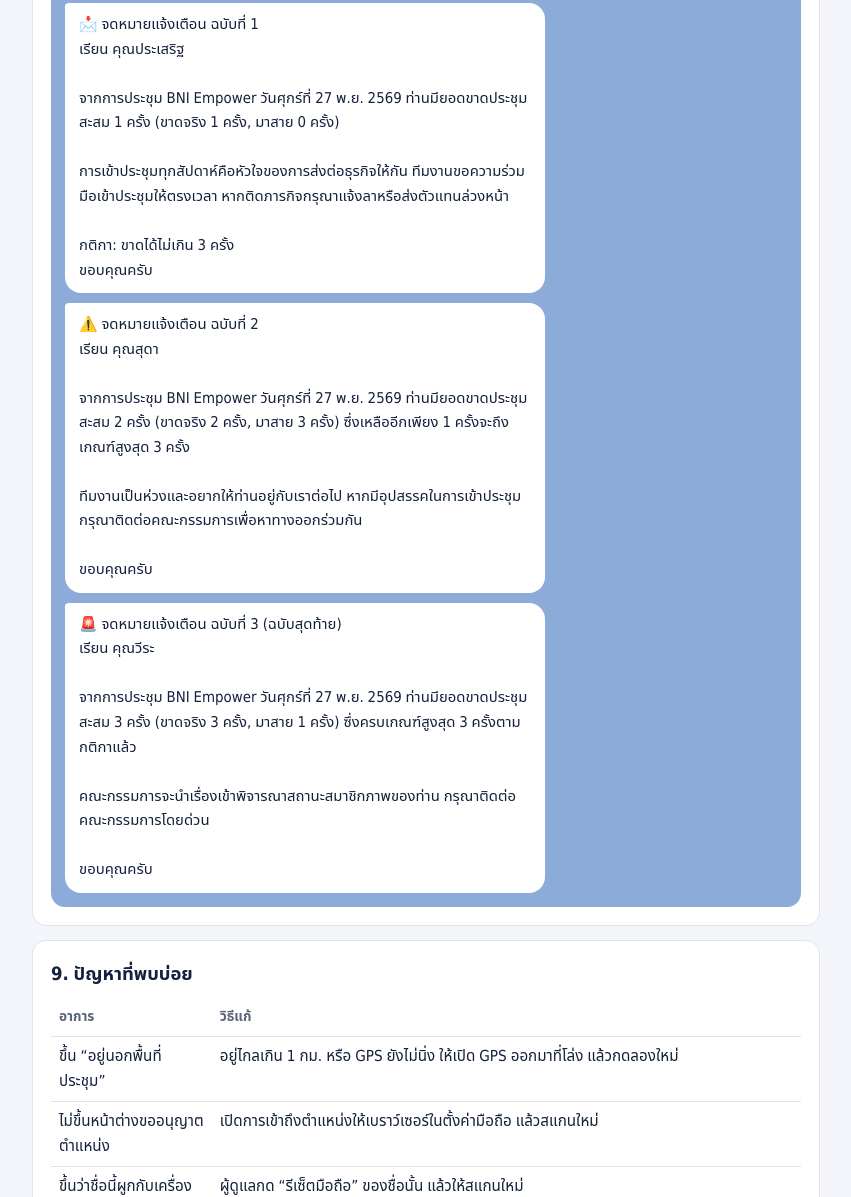
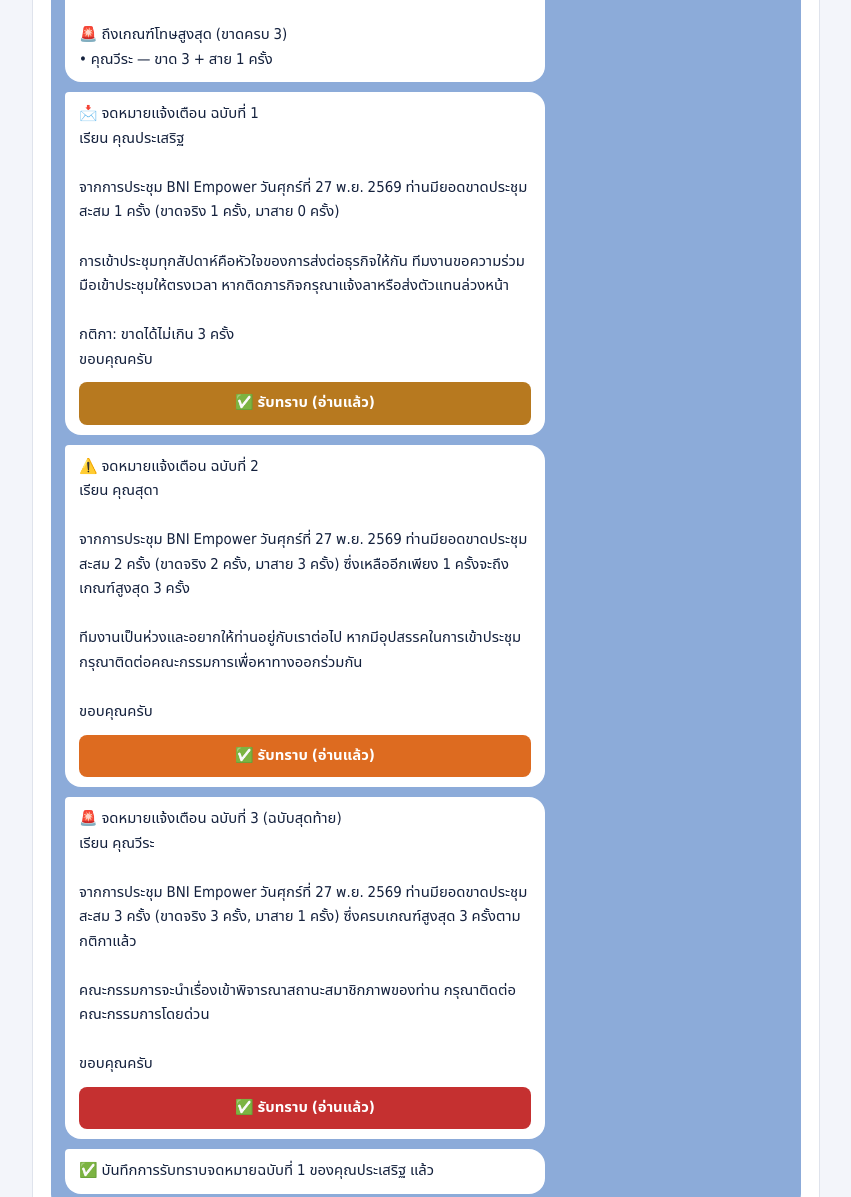
Before and after one commit to omegaesarn999-creator/meeting-checkin, a plain HTML site: page guide.html in a window 1280 px wide. Shown: the part 3840-5037 px from the top of the page, without its empty margins (214-1065 px from the left). Drawn offline with Linux system fonts and the light colour scheme.

Commit message:
Warning letters with acknowledge button

```diff
--- a/guide.html
+++ b/guide.html
@@ -24,6 +24,7 @@
   .line { background:#8cabd9; border-radius:14px; padding:14px; }
   .bubble { background:#fff; border-radius:4px 16px 16px 16px; padding:10px 14px; white-space:pre-wrap; font-size:.93rem; max-width:480px; margin-bottom:10px; }
   .bubble:last-child { margin-bottom:0; }
+  .ack { display:block; margin-top:10px; padding:9px; border-radius:8px; color:#fff; text-align:center; font-weight:600; white-space:normal; }
   table { width:100%; border-collapse:collapse; font-size:.95rem; }
   th, td { text-align:left; padding:7px 8px; border-bottom:1px solid var(--line); vertical-align:top; }
   th { color:var(--muted); font-size:.85rem; }
@@ -136,6 +137,8 @@
       <li>มี 3 ฉบับ ข้อความต่างกัน: <b>ฉบับที่ 1</b> เมื่อขาดรวม 1 ครั้ง · <b>ฉบับที่ 2</b> เมื่อขาดรวม 2 ครั้ง · <b>ฉบับที่ 3</b> เมื่อขาดรวม 3 ครั้งขึ้นไป</li>
       <li>ระบบออกให้อัตโนมัติตอนปิดรอบ เฉพาะคนที่ยอดขาดรวมขยับขึ้นในรอบนั้น (ขาด หรือสายครบ 5 ครั้ง) และส่งเข้ากลุ่มพร้อมรายงาน</li>
       <li>แต่ละฉบับออกครั้งเดียวต่อคน ไม่ส่งซ้ำทุกสัปดาห์</li>
+      <li>จดหมายแต่ละฉบับมีปุ่ม <b>“✅ รับทราบ (อ่านแล้ว)”</b> เมื่อสมาชิกกด ระบบจะตอบยืนยันในกลุ่ม และบันทึกชื่อ LINE ของคนที่กดพร้อมเวลา ผู้ดูแลดูได้ในคอลัมน์ “กดรับทราบ” ของรายการจดหมายที่ออกแล้ว</li>
+      <li>ถ้ามีจดหมายหลายฉบับในรอบเดียว จะเรียงเป็นการ์ดให้เลื่อนซ้าย–ขวา สมาชิกเลื่อนหาฉบับของตัวเองแล้วกดรับทราบ</li>
       <li>แก้ข้อความได้ที่แท็บตั้งค่า หัวข้อ “จดหมายเตือนขาดประชุม” ใช้คำในวงเล็บปีกกาให้ระบบเติมข้อมูล เช่น <code>{ชื่อ}</code> <code>{ครั้ง}</code> <code>{ขาด}</code> <code>{สาย}</code> <code>{เกณฑ์}</code> <code>{วันที่}</code> <code>{ชื่อประชุม}</code></li>
       <li>ในหัวข้อเดียวกันมีรายการ “จดหมายที่ออกแล้ว” กดอ่าน ส่งอีกครั้ง หรือลบได้ และปิดการส่งอัตโนมัติได้ด้วยช่องติ๊ก</li>
       <li>ถ้าแก้สถานะจากขาดเป็นลาก่อนส่ง จดหมายฉบับนั้นจะถูกยกเลิกเอง</li>
@@ -180,7 +183,7 @@
 การเข้าประชุมทุกสัปดาห์คือหัวใจของการส่งต่อธุรกิจให้กัน ทีมงานขอความร่วมมือเข้าประชุมให้ตรงเวลา หากติดภารกิจกรุณาแจ้งลาหรือส่งตัวแทนล่วงหน้า
 
 กติกา: ขาดได้ไม่เกิน 3 ครั้ง
-ขอบคุณครับ</div>
+ขอบคุณครับ<span class="ack" style="background:#B7791F">✅ รับทราบ (อ่านแล้ว)</span></div>
 <div class="bubble">⚠️ จดหมายแจ้งเตือน ฉบับที่ 2
 เรียน คุณสุดา
 
@@ -188,7 +191,7 @@
 
 ทีมงานเป็นห่วงและอยากให้ท่านอยู่กับเราต่อไป หากมีอุปสรรคในการเข้าประชุม กรุณาติดต่อคณะกรรมการเพื่อหาทางออกร่วมกัน
 
-ขอบคุณครับ</div>
+ขอบคุณครับ<span class="ack" style="background:#DD6B20">✅ รับทราบ (อ่านแล้ว)</span></div>
 <div class="bubble">🚨 จดหมายแจ้งเตือน ฉบับที่ 3 (ฉบับสุดท้าย)
 เรียน คุณวีระ
 
@@ -196,7 +199,8 @@
 
 คณะกรรมการจะนำเรื่องเข้าพิจารณาสถานะสมาชิกภาพของท่าน กรุณาติดต่อคณะกรรมการโดยด่วน
 
-ขอบคุณครับ</div>
+ขอบคุณครับ<span class="ack" style="background:#C53030">✅ รับทราบ (อ่านแล้ว)</span></div>
+<div class="bubble">✅ บันทึกการรับทราบจดหมายฉบับที่ 1 ของคุณประเสริฐ แล้ว</div>
     </div>
   </section>
 
```
